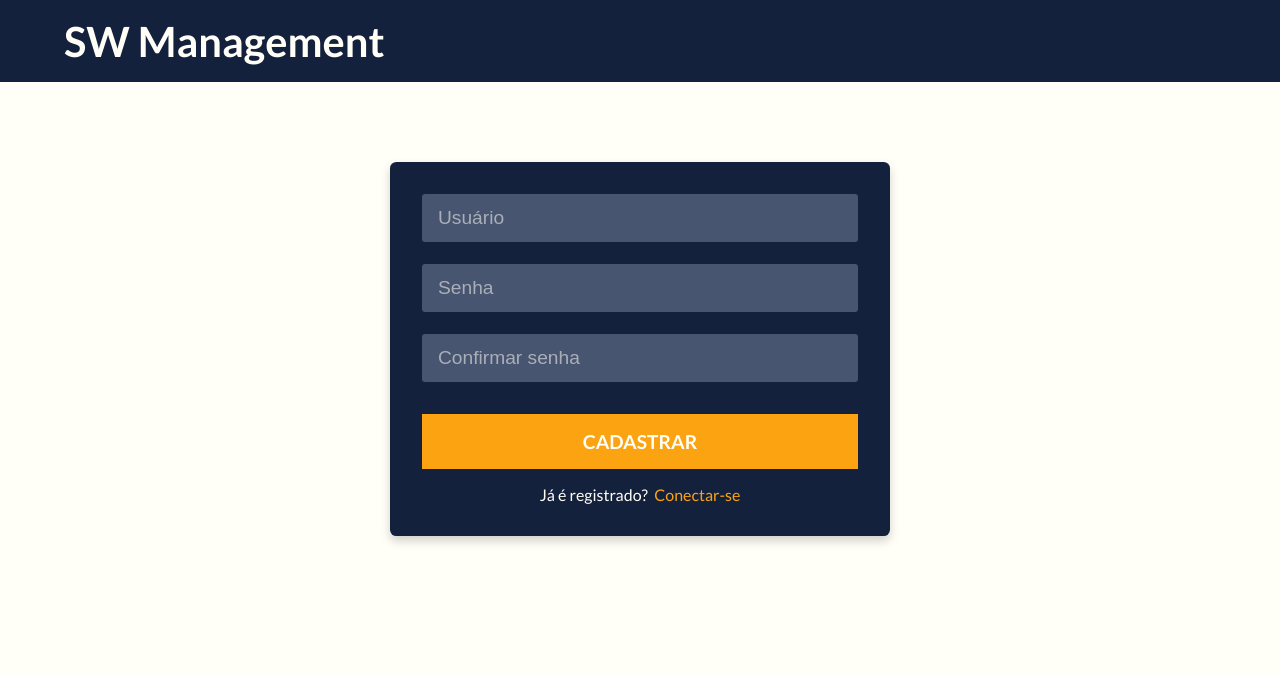
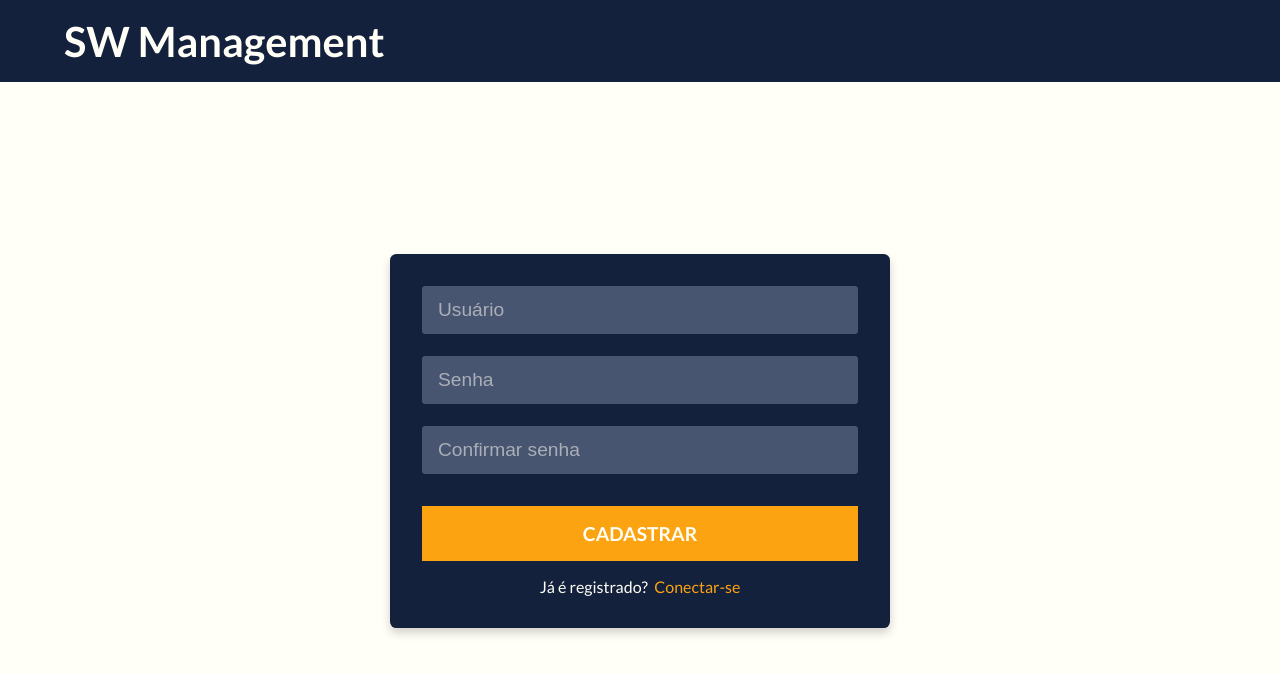
Before and after one commit to whoiscaio/software-management-fe, a React (Vite) app: page /signup in a window 1280 px wide. Shown: the top 674 px of the page. Built offline with nearby package versions, Linux system fonts and the light colour scheme.

Commit message:
feat: verticalAlign prop to page main container

```diff
--- a/src/global/components/Page/index.tsx
+++ b/src/global/components/Page/index.tsx
@@ -3,11 +3,12 @@ import PageContainer from './styles';
 
 type PageProps = {
   children: ReactNode;
+  verticalAlign?: 'center'
 };
 
-export default function Page({ children }: PageProps) {
+export default function Page({ children, verticalAlign }: PageProps) {
   return (
-    <PageContainer>
+    <PageContainer verticalAlign={verticalAlign}>
       <div className="app-context">
         {children}
       </div>
--- a/src/global/components/Page/styles.ts
+++ b/src/global/components/Page/styles.ts
@@ -1,8 +1,16 @@
 import { styled } from 'styled-components';
 
-const PageContainer = styled.main`
+type PageContainerProps = {
+  verticalAlign?: 'center';
+};
+
+const PageContainer = styled.main<PageContainerProps>`
+  height: 100%;
+
   display: flex;
   justify-content: center;
+
+  align-items: ${({ verticalAlign }) => verticalAlign || 'initial'};
 `;
 
 export default PageContainer;
--- a/src/pages/auth/index.tsx
+++ b/src/pages/auth/index.tsx
@@ -20,7 +20,7 @@ export default function Auth({ as }: AuthProps) {
   }
 
   return (
-    <Page>
+    <Page verticalAlign='center'>
       <AuthContainer>
         <form>
           <div className="fields">
--- a/src/pages/auth/styles.ts
+++ b/src/pages/auth/styles.ts
@@ -1,10 +1,7 @@
 import { styled } from 'styled-components';
 
 const AuthContainer = styled.section`
-  padding-top: 5rem;
-
   width: 100%;
-  height: 100%;
 
   display: flex;
   justify-content: center;
```
